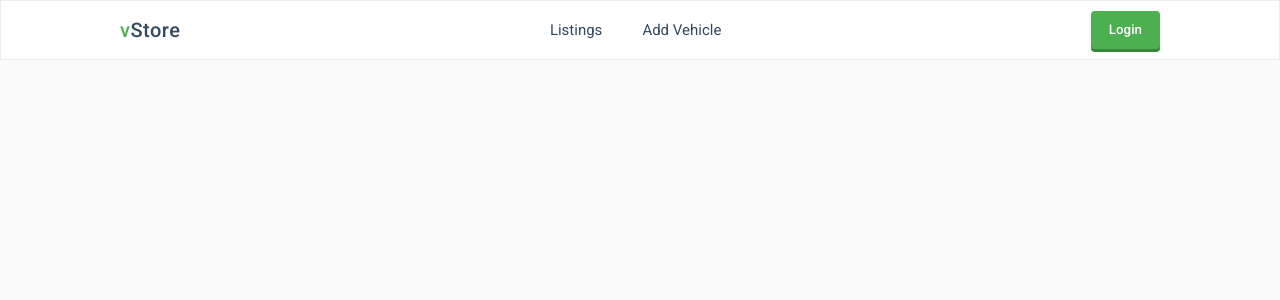
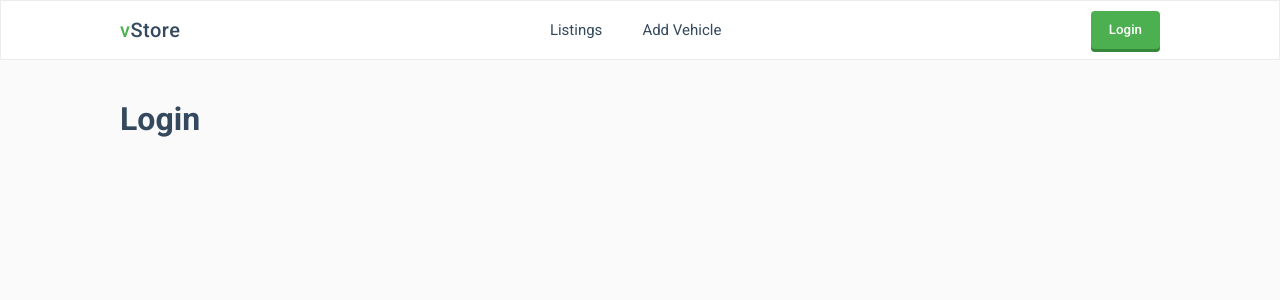
Before and after one commit to boushib/vehicly, a Vue app: page /login in a window 1280 px wide. Shown: the top 300 px of the page. Built offline with nearby package versions, Linux system fonts and the light colour scheme.

Commit message:
add a  base login page

```diff
--- a/src/router/index.js
+++ b/src/router/index.js
@@ -2,6 +2,7 @@ import Vue from "vue";
 import VueRouter from "vue-router";
 import Home from "@/views/Home.vue";
 import AddVehicle from "@/views/AddVehicle.vue";
+import Login from "@/views/Login.vue";
 
 Vue.use(VueRouter);
 
@@ -16,6 +17,11 @@ const routes = [
     name: "add_vehicle",
     component: AddVehicle,
   },
+  {
+    path: "/login",
+    name: "login",
+    component: Login,
+  },
 ];
 
 const router = new VueRouter({
--- /dev/null
+++ b/src/views/Login.vue
@@ -0,0 +1,7 @@
+<template>
+  <div class="login page">
+    <div class="container">
+      <h1>Login</h1>
+    </div>
+  </div>
+</template>
```
